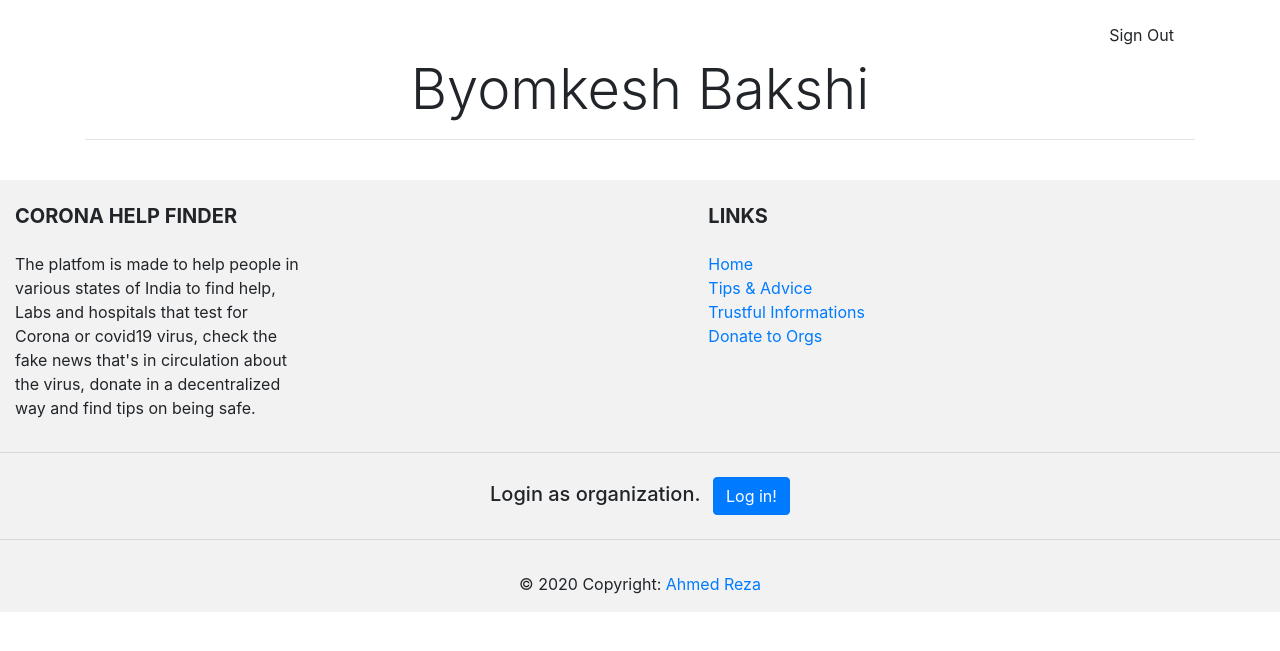
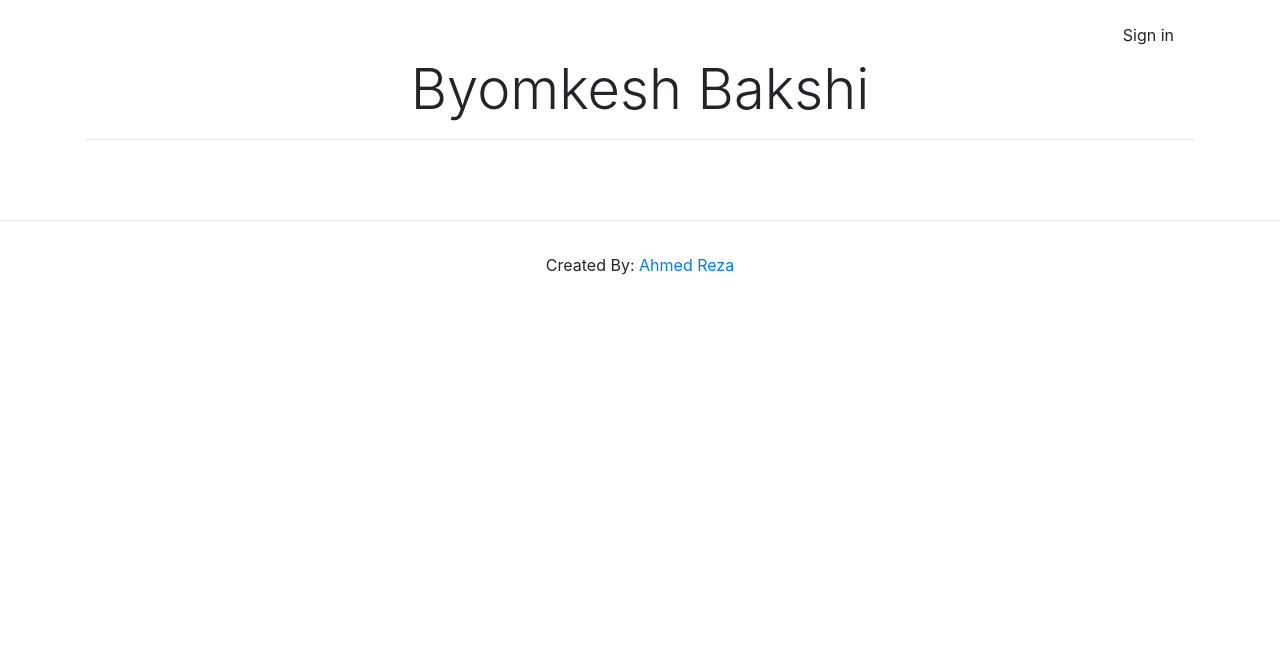
Before and after one commit to ahmedreza1/bingeit, a Django app: page /bingeit/show/1 in a window 1280 px wide. Shown: the top 651 px of the page. Run offline with Django 3.2, Linux system fonts and the light colour scheme; data comes from the database, SQL or seed files in the repository; both versions use the stored data as it was after the commit; some libraries are stand-ins or nearby versions.

Commit message:
Added auth, created pages, Designed pages overall Front-end work.

```diff
--- a/bingeit/templates/base.html
+++ b/bingeit/templates/base.html
@@ -70,15 +70,15 @@
           </li>
           {% if user.is_authenticated %}
           <li class="nav-item right">
-            <a href="#" class="nav-link" target="_blank">
-              <button type="button" class="btn btn-main">Sign in</button>
+            <a href="/accounts/logout" class="nav-link" target="_blank">
+              <button type="button" class="btn btn-main">Sign Out</button>
             </a>
           </li>
           {% else %}
           <li class="nav-item right">
-          	<a href="#" class="nav-link" target="_blank">
-          		<button type="button" class="btn btn-main">Sign Out</button>
-          	</a>
+            <a href="/accounts/login" class="nav-link" target="_blank">
+              <button type="button" class="btn btn-main">Sign in</button>
+            </a>
           </li>
           {% endif %}
         </ul>
@@ -94,71 +94,20 @@
 
 {% block content %}
 {% endblock %}
+
 <!--Footer-->
-	<footer class="page-footer text-center text-md-left pt-4" style="background-color: #f2f2f2;">
-
-		<!--Footer Links-->
-		<div class="container-fluid">
-			<div class="row">
-
-				<!--First column-->
-				<div class="col-md-3">
-					<h5 class="text-uppercase font-weight-bold mb-4">Corona Help Finder</h5>
-					<p>The platfom is made to help people in various states of India to find help, Labs and hospitals that test for Corona or covid19 virus, check the fake news that's in circulation about the virus, donate in a decentralized way and find tips on being safe.</p>
-				</div>
-				<!--/.First column-->
-
-				<hr class="w-100 clearfix d-md-none">
-
-
-				<!--Third column-->
-				<div class="col-md-2 mx-auto">
-					<h5 class="text-uppercase font-weight-bold mb-4">Links</h5>
-					<ul class="list-unstyled">
-						<li><a href="/">Home</a></li>
-						<li><a href="/covid/tips">Tips & Advice</a></li>
-						<li><a href="/covid/info">Trustful Informations</a></li>
-						<li><a href="/covid/myprofile">Donate to Orgs</a></li>
-					</ul>
-				</div>
-
-			</div>
-		</div>
-		<!--/.Footer Links-->
-
+	<footer class="page-footer text-center text-md-left pt-4">
 		<hr>
-
-		<!--Call to action-->
-		<div class="call-to-action text-center my-4">
-			<ul class="list-unstyled list-inline">
-				{% if user.is_authenticated %}
-				<li class="list-inline-item">
-					<h5>Logout for now.</h5>
-				</li>
-				<li class="list-inline-item"><a href="/accounts/logout" class="btn btn-primary">Logout!</a></li>
-				{% else %}
-				<li class="list-inline-item">
-					<h5>Login as organization.</h5>
-				</li>
-				<li class="list-inline-item"><a href="/accounts/login" class="btn btn-primary">Log in!</a></li>
-				{% endif %}
-			</ul>
-		</div>
-		<!--/.Call to action-->
-
-		<hr>
-
 		<!--Copyright-->
 		<div class="footer-copyright py-3 text-center">
 			<div class="container-fluid">
-				© 2020 Copyright: <a href="https://about.me/ahmed_reza"> Ahmed Reza </a>
-
+				Created By: <a href="https://about.me/ahmed_reza"> Ahmed Reza </a>
 			</div>
 		</div>
 		<!--/.Copyright-->
+	</footer>
+<!--/.Footer-->
 
-	</footer>
-	<!--/.Footer-->
 <script src="/static/js/choices.js"></script>
 <script src="/static/js/main.js"></script>
 <script src="https://unpkg.com/imagesloaded@4.1.4/imagesloaded.pkgd.min.js"></script>
--- a/oldies/settings.py
+++ b/oldies/settings.py
@@ -140,7 +140,7 @@ ACCOUNT_ACTIVATION_DAYS=3
 
 EMAIL_HOST= 'smtp.gmail.com'
 EMAIL_HOST_USER= 'iwewrite@gmail.com'
-EMAIL_HOST_PASSWORD= 'aurgandubhi'
+EMAIL_HOST_PASSWORD= 'boorkabander'
 EMAIL_PORT= 587
 EMAIL_USE_TLS= True
 
```
Also changed, not shown: bingeit/templates/bingeit/home.html (+64 -69 lines), db.sqlite3.
